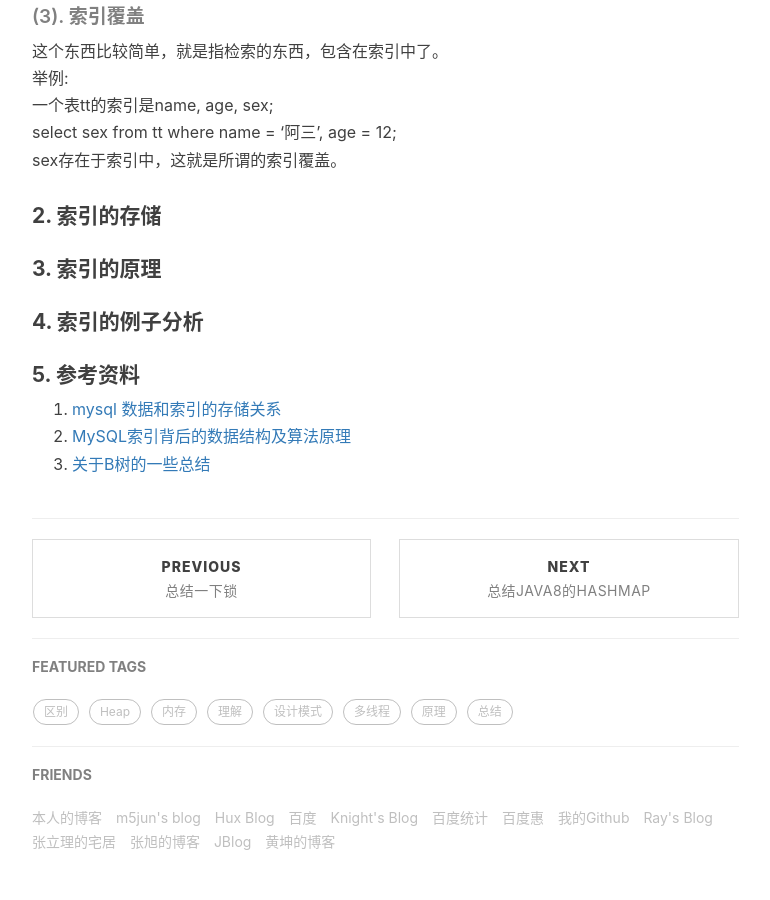
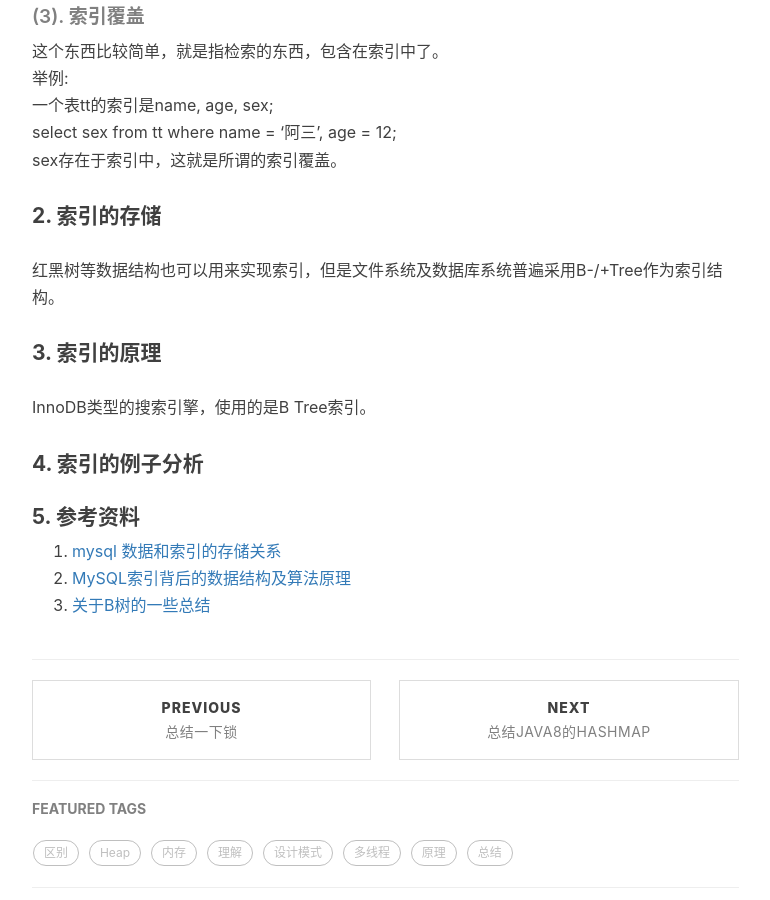
Before and after one commit to baiscjava/basicjava.github.io, a Jekyll site: the page built from _posts/2017-08-29-总结一下数据库的索引.md, in a window 1280 px wide and 900 px high, scrolled down 1221 px. Shown: the whole window, without its empty margins (233-1003 px from the left). Built offline with Jekyll 4.4.1, drawn with Linux system fonts in a browser that asks for light colours; nearby versions of some CDN libraries; comment, search, counter and statistics services are not loaded.

Commit message:
Update 2017-08-29-总结一下数据库的索引.md

```diff
--- a/_posts/2017-08-29-总结一下数据库的索引.md
+++ b/_posts/2017-08-29-总结一下数据库的索引.md
@@ -38,12 +38,13 @@ B. 数据中包含索引的相关字段，和相关的数据的row_locator.<br>
 select sex from tt where name = '阿三', age = 12;<br>
 sex存在于索引中，这就是所谓的索引覆盖。<br>
 
+#### 2. 索引的存储<br>
+红黑树等数据结构也可以用来实现索引，但是文件系统及数据库系统普遍采用B-/+Tree作为索引结构。<br>
 
-#### 2. 索引的存储
+#### 3. 索引的原理<br>
+InnoDB类型的搜索引擎，使用的是B Tree索引。<br>
 
-#### 3. 索引的原理
-
-#### 4. 索引的例子分析
+#### 4. 索引的例子分析<br>
 
 
 #### 5. 参考资料<br>
```
